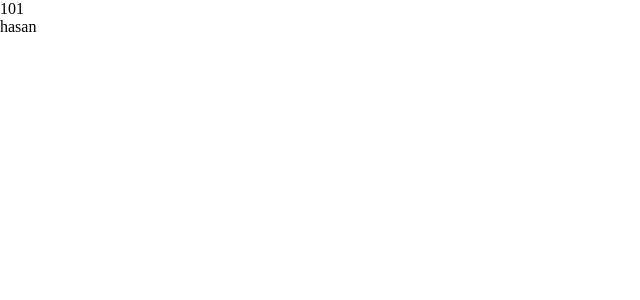
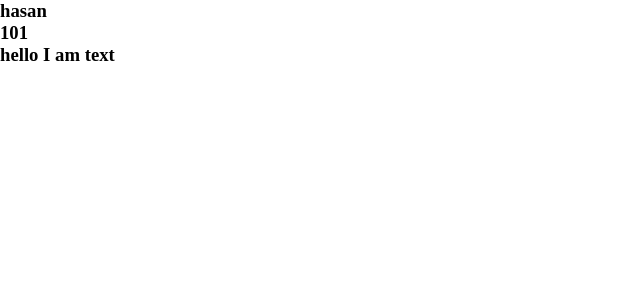
Before and after one commit to mahmudul1024/React_Practice, a React (Create React App) app: page / in a window 1280 px wide. Shown: the top 300 px of the page, without its empty margins (0-640 px from the left). Built offline with nearby package versions, Linux system fonts and the light colour scheme.

Commit message:
Use_Context

```diff
--- a/src/components/Component_1.js
+++ b/src/components/Component_1.js
@@ -1,6 +1,8 @@
 import React ,{useState} from 'react'
 import Component_2 from './Component_2'
-import Component_4 from './Component_4'
+import { UserContext } from './UseerContext'
+
+
 
 //we know how to send through props
 //here we just destructured user=props.user
@@ -14,10 +16,15 @@ import Component_4 from './Component_4'
 const Component_1 = () => {
 
 const [user, setUser]=useState({id:101 ,name:"hasan"})
-  return (
-    <div>
-      <Component_2 user={user}></Component_2>
-    </div>
+const [text, setText]=useState("hello I am text")
+
+return (
+    //pass value as object thats why double {}
+    //after passing or wrapping it here we can access this value on
+    //each of dependent child directly
+    <UserContext.Provider value={{user, text}}>
+      <Component_2 ></Component_2>
+    </UserContext.Provider>
   )
 }
 
--- a/src/components/Component_2.js
+++ b/src/components/Component_2.js
@@ -1,11 +1,11 @@
 import React from 'react'
 import Component_3 from './Component_3'
 
-const Component_2 = ({user}) => {
+const Component_2 = () => {
 
   return (
     <div>
-      <Component_3 user2={user}></Component_3>
+      <Component_3 ></Component_3>
     </div>
   )
 }
--- a/src/components/Component_3.js
+++ b/src/components/Component_3.js
@@ -1,11 +1,13 @@
 import React from 'react'
 import Component_4 from './Component_4'
 
-const Component_3 = ({user2}) => {
+
+const Component_3 = () => {
 
   return (
     <div>
-      <Component_4 user3={user2}></Component_4>
+    {/* <h3> {access.text}</h3> */}
+      <Component_4 ></Component_4>
     </div>
   )
 }
--- a/src/components/Component_4.js
+++ b/src/components/Component_4.js
@@ -1,11 +1,17 @@
-import React from 'react'
-
-const Component_4 = ({user3}) => {
+import React,{useContext} from 'react'
+import { UserContext } from './UseerContext'
+const Component_4 = () => {
+    const {user,text} =useContext(UserContext)
+    console.log(user)
+    console.log(text)
 
   return (
     <div>
-      <p>{user3.id}</p>
-      <p>{user3.name}</p>
+    <h3>{user.name}</h3>
+    <h3>{user.id}</h3>
+    <h3>{text}</h3>
+
+
     </div>
   )
 }
--- /dev/null
+++ b/src/components/UseerContext.js
@@ -0,0 +1,8 @@
+import React from 'react'
+export const UserContext =React.createContext();
+
+//will provide provider or,consumer
+
+// step 1 :create context
+//step 2: wrap childs with context provider
+//step3 :State access useContext hook
```
